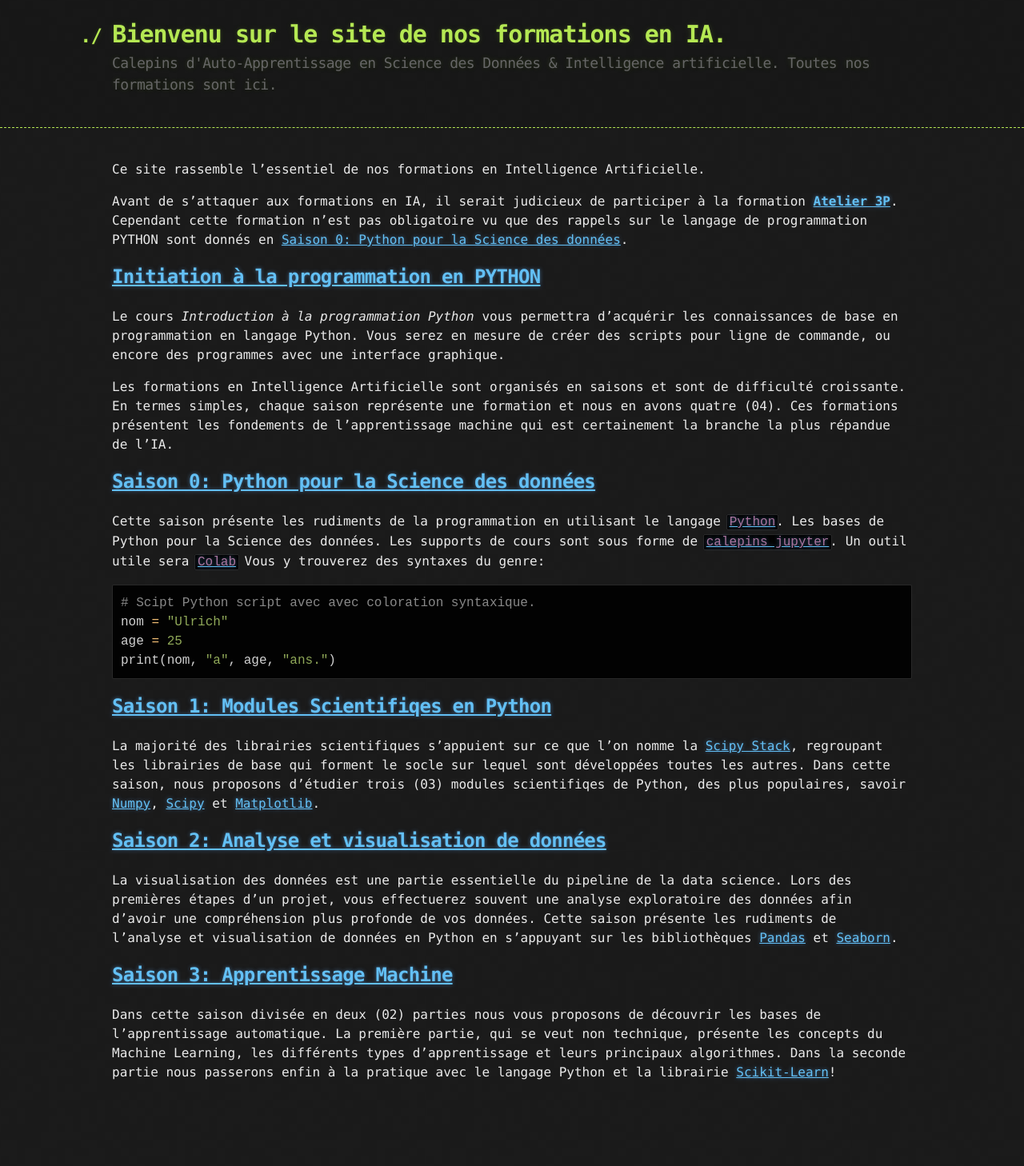
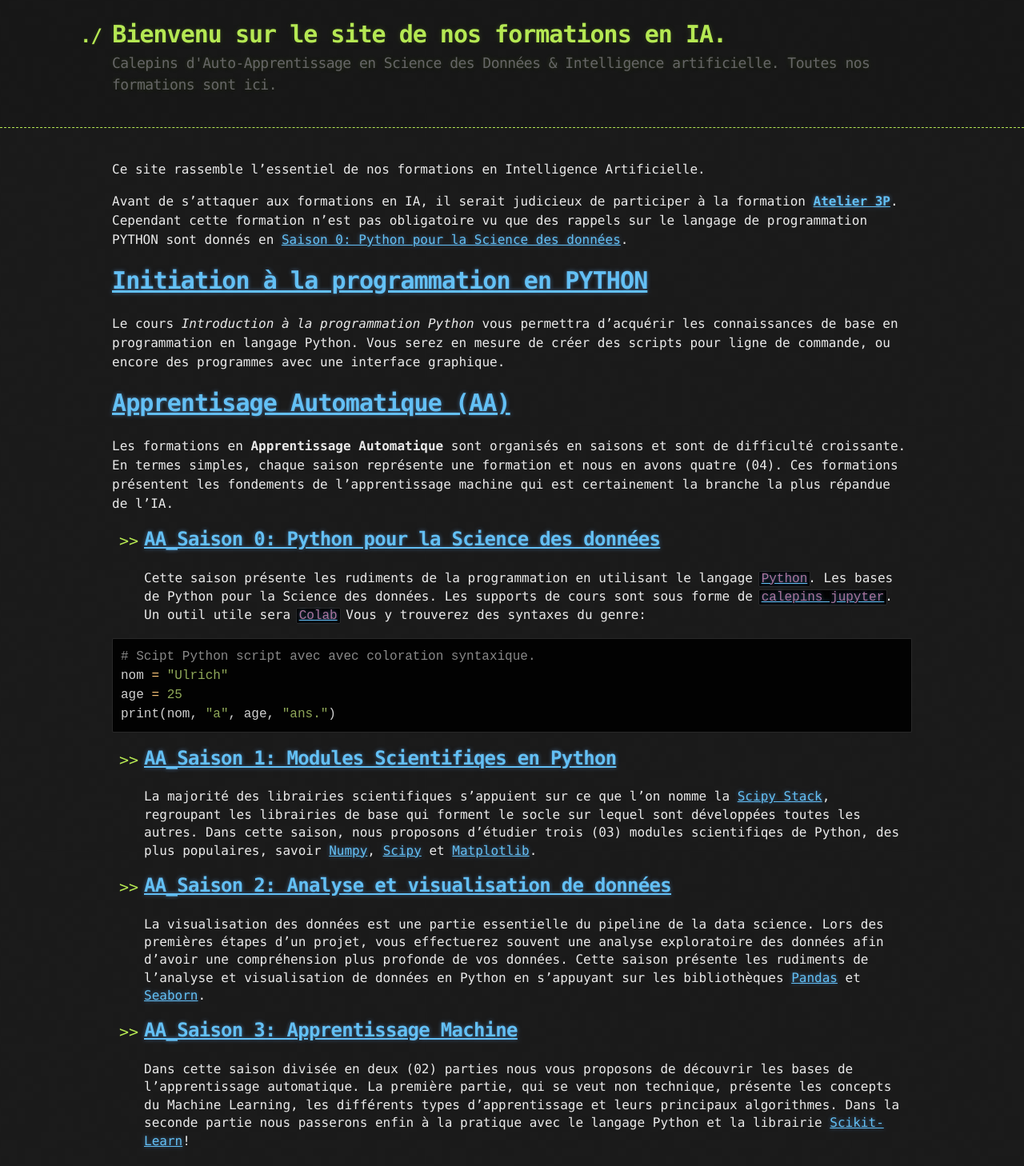
Before and after one commit to ai-technipreneurs/Nos-Formations-AI, a Jekyll site: the page built from index.md, in a window 1280 px wide. Shown: the whole page at 80% size. Built offline with Jekyll 4.4.1, drawn with Linux system fonts in a browser that asks for light colours; before the commit the page ends 1373 px from its top, so only the background shows below that.

Commit message:
Update index.md

````diff
--- a/index.md
+++ b/index.md
@@ -10,15 +10,15 @@ Avant de s'attaquer aux formations en IA, il serait judicieux de participer à l
 Cependant cette formation n'est pas obligatoire vu que des rappels sur le langage de programmation PYTHON sont donnés en [Saison 0: Python pour la Science des données](./saison-0.html).
 
 
-## <b><a href="https://ai-technipreneurs.github.io/site-officiel-atelier-3-P/">Initiation à la programmation en PYTHON</a></b>
+# <b><a href="https://ai-technipreneurs.github.io/site-officiel-atelier-3-P/">Initiation à la programmation en PYTHON</a></b>
 Le cours _Introduction à la programmation Python_ vous permettra d’acquérir les connaissances de base en programmation en langage Python. Vous serez en mesure de créer des scripts pour ligne de commande, ou encore des programmes avec une interface graphique.
 
 
-Les formations en Intelligence Artificielle sont organisés en saisons et sont de difficulté croissante. En termes simples, chaque saison représente une formation et nous en avons quatre (04). Ces formations présentent les fondements de l'apprentissage machine qui est certainement la branche la plus répandue de l'IA.
+# <b><a href="url">Apprentisage Automatique (AA)</a></b>
+Les formations en **Apprentissage Automatique** sont organisés en saisons et sont de difficulté croissante. En termes simples, chaque saison représente une formation et nous en avons quatre (04). Ces formations présentent les fondements de l'apprentissage machine qui est certainement la branche la plus répandue de l'IA.
 
-
-## <b><a href="url">Saison 0: Python pour la Science des données</a></b>
-Cette saison présente les rudiments de la programmation en utilisant le langage [`Python`](https://www.python.org/). Les bases de Python pour la Science des données. Les supports de cours sont sous forme de
+* ## <b><a href="url">AA_Saison 0: Python pour la Science des données</a></b>
+  Cette saison présente les rudiments de la programmation en utilisant le langage [`Python`](https://www.python.org/). Les bases de Python pour la Science des   données. Les supports de cours sont sous forme de
 [`calepins jupyter`](https://jupyter.org/). Un outil utile sera [`Colab`](https://colab.research.google.com/notebooks/welcome.ipynb?hl=fr)
 Vous y trouverez des syntaxes du genre:
 
@@ -29,15 +29,13 @@ age = 25
 print(nom, "a", age, "ans.")
 ```
 
-
-## <b><a href="url">Saison 1: Modules Scientifiqes en Python</a></b>
-La majorité des librairies scientifiques s'appuient sur ce que l'on nomme la [Scipy Stack](https://www.scipy.org/stackspec.html), regroupant les librairies de base qui forment le socle sur lequel sont développées toutes les autres. Dans cette saison, nous proposons d’étudier trois (03) modules scientifiqes de Python, des plus populaires, savoir [Numpy](http://www.numpy.org/), [Scipy](http://docs.scipy.org/doc/scipy/reference/) et [Matplotlib](http://matplotlib.org/).
+* ## <b><a href="url">AA_Saison 1: Modules Scientifiqes en Python</a></b>
+  La majorité des librairies scientifiques s'appuient sur ce que l'on nomme la [Scipy Stack](https://www.scipy.org/stackspec.html), regroupant les librairies de base qui forment le socle sur lequel sont développées toutes les autres. Dans cette saison, nous proposons d’étudier trois (03) modules scientifiqes de Python, des plus populaires, savoir [Numpy](http://www.numpy.org/), [Scipy](http://docs.scipy.org/doc/scipy/reference/) et [Matplotlib](http://matplotlib.org/).
 
 
-## <b><a href="url">Saison 2: Analyse et visualisation de données</a></b>
-La visualisation des données est une partie essentielle du pipeline de la data science. Lors des premières étapes d’un projet, vous effectuerez souvent une analyse exploratoire des données afin d’avoir une compréhension plus profonde de vos données. Cette saison présente les rudiments de l'analyse et visualisation de données en Python en s'appuyant sur les bibliothèques [Pandas](http://pandas.pydata.org/) et [Seaborn](https://seaborn.pydata.org/).
+* ## <b><a href="url">AA_Saison 2: Analyse et visualisation de données</a></b>
+  La visualisation des données est une partie essentielle du pipeline de la data science. Lors des premières étapes d’un projet, vous effectuerez souvent une analyse exploratoire des données afin d’avoir une compréhension plus profonde de vos données. Cette saison présente les rudiments de l'analyse et visualisation de données en Python en s'appuyant sur les bibliothèques [Pandas](http://pandas.pydata.org/) et [Seaborn](https://seaborn.pydata.org/).
 
 
-
-## <b><a href="url">Saison 3: Apprentissage Machine</a></b>
-Dans cette saison divisée en deux (02) parties nous vous proposons de découvrir les bases de l'apprentissage automatique. La première partie, qui se veut non technique, présente les concepts du Machine Learning, les différents types d'apprentissage et leurs principaux algorithmes. Dans la seconde partie nous passerons enfin à la pratique avec le langage Python et la librairie [Scikit-Learn](https://scikit-learn.org/stable/)!
+* ## <b><a href="url">AA_Saison 3: Apprentissage Machine</a></b>
+  Dans cette saison divisée en deux (02) parties nous vous proposons de découvrir les bases de l'apprentissage automatique. La première partie, qui se veut non technique, présente les concepts du Machine Learning, les différents types d'apprentissage et leurs principaux algorithmes. Dans la seconde partie nous passerons enfin à la pratique avec le langage Python et la librairie [Scikit-Learn](https://scikit-learn.org/stable/)!
````
